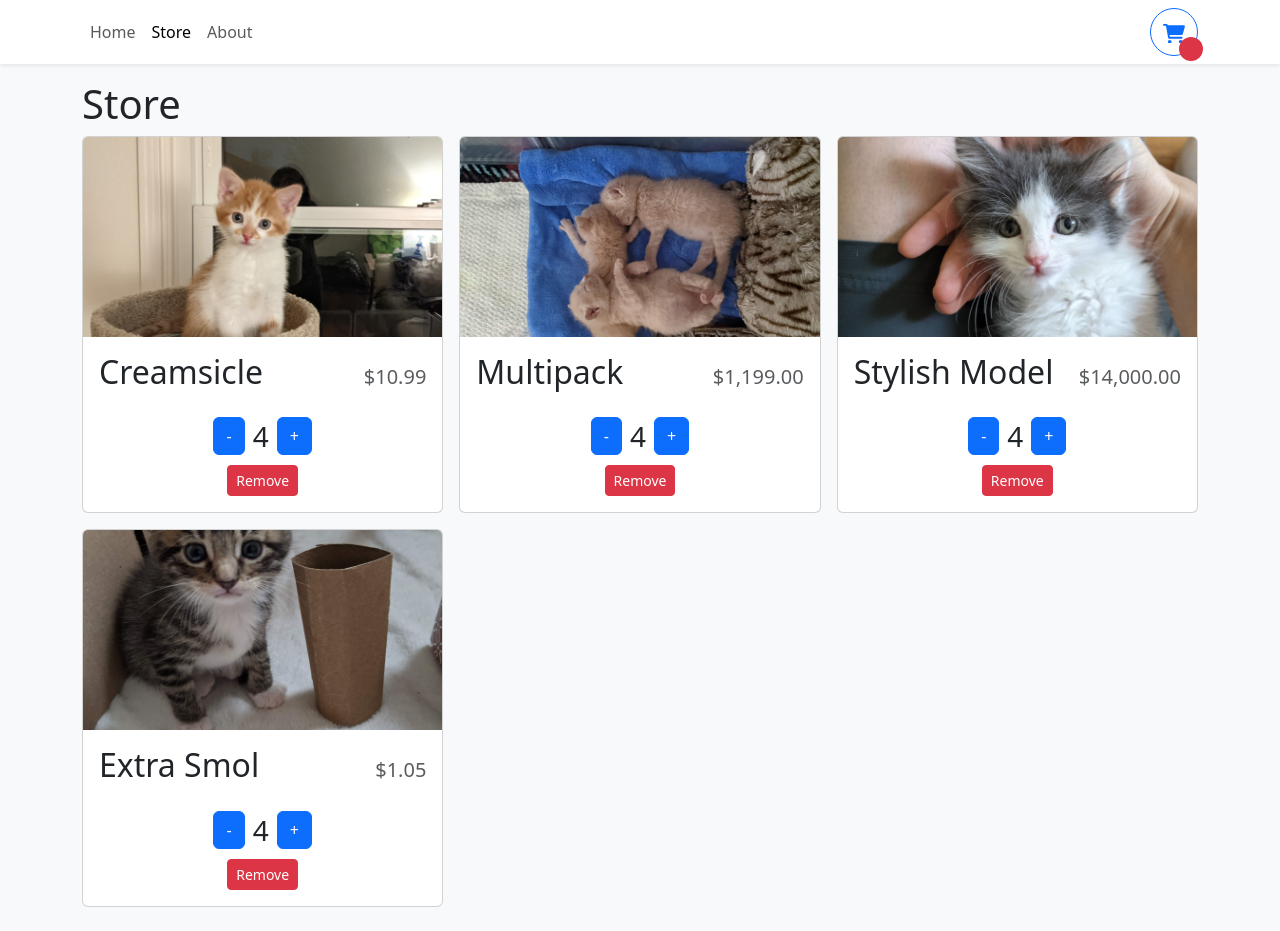
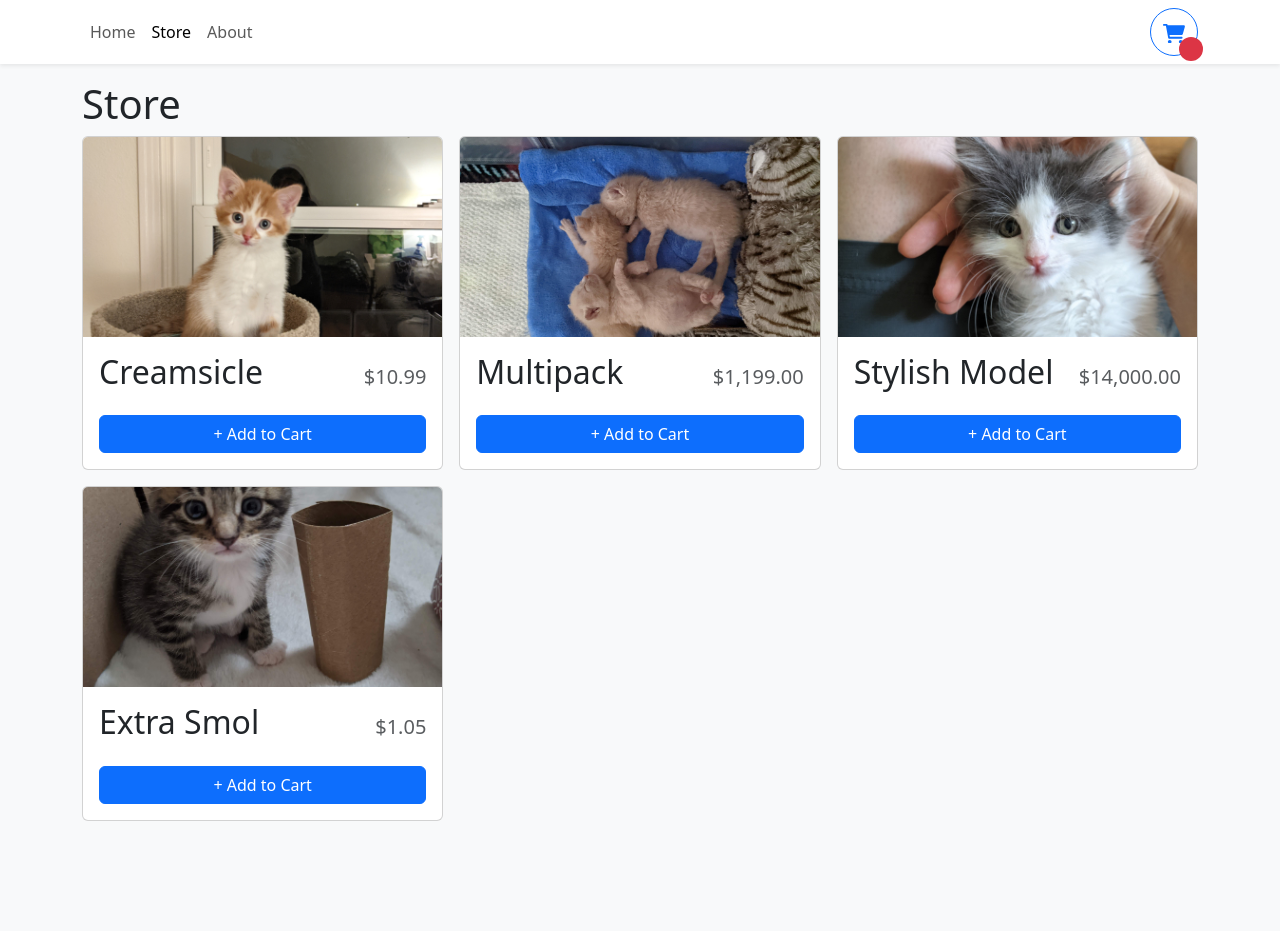
Before and after one commit to yuhwaa/lumiere, a React (Vite) app: page /store in a window 1280 px wide. After the commit the page ends 845 px from the top, so only its background shows below. Built offline with nearby package versions, Linux system fonts and the light colour scheme.

Commit message:
added context to store item

```diff
--- a/src/components/Navbar.tsx
+++ b/src/components/Navbar.tsx
@@ -1,8 +1,10 @@
 import { Button, Container, Nav, Navbar as NavbarBS} from "react-bootstrap"
 import { NavLink } from "react-router-dom"
+import { useShoppingCart } from "../context/ShoppingCartContext"
 
 
 export function Navbar() {
+    const {openCart, cartQuantity} = useShoppingCart()
     return (
     <NavbarBS sticky="top" className="bg-white shadow-sm mb-3">
         <Container>
@@ -42,6 +44,7 @@ export function Navbar() {
                 transform: "translate(25%, 25%)",
               }}
             >
+                {cartQuantity}
             </div>
           </Button>
       </Container>
--- a/src/components/StoreItem.tsx
+++ b/src/components/StoreItem.tsx
@@ -1,5 +1,6 @@
 import { Button, Card } from "react-bootstrap"
 import { formatCurrency } from "../utilities/formatCurrency"
+import { useShoppingCart } from "../context/ShoppingCartContext"
 
 type StoreItemProps = {
   id: number
@@ -9,7 +10,9 @@ type StoreItemProps = {
 }
 
 export function StoreItem({id, name, price, imgUrl} : StoreItemProps) {
-    const quantity = 4
+    const {getItemQuantity, increaseCartQuantity, decreaseCartQuantity, removeFromCart} = useShoppingCart
+    ()
+    const quantity = getItemQuantity(id)
 return (
   <Card className="h-100">
     <Card.Img variant="top" src = {imgUrl} height="200px" style={{objectFit: "cover"}} />
@@ -19,15 +22,15 @@ return (
           <span className="ms-2 text-muted">{formatCurrency(price)}</span>
         </Card.Title>
         <div className="mt-auto">
-            {quantity === 0 ? (<Button className="w-100">+ Add to Cart</Button>) : (<div className="d-flex align-items-center flex-column" style={{gap: ".5rem"}}>
+            {quantity === 0 ? (<Button className="w-100" onClick={()=>increaseCartQuantity(id)}>+ Add to Cart</Button>) : (<div className="d-flex align-items-center flex-column" style={{gap: ".5rem"}}>
                 <div className="d-flex align-items-center justify-content-center" style={{gap: ".5rem"}}>
-                    <Button>-</Button>
+                    <Button onClick={()=>decreaseCartQuantity(id)}>-</Button>
                     <div>
-                    <span className="fs-3">{quantity}</span>
+                    <span className="fs-3">{quantity}</span> in cart
                     </div>
-                    <Button>+</Button>
+                    <Button onClick={()=>increaseCartQuantity(id)}>+</Button>
                 </div>
-                <Button variant="danger" size="sm">Remove</Button>
+                <Button variant="danger" size="sm" onClick={()=>removeFromCart(id)}>Remove</Button>
             </div>) }
         </div>
     </Card.Body>
```
